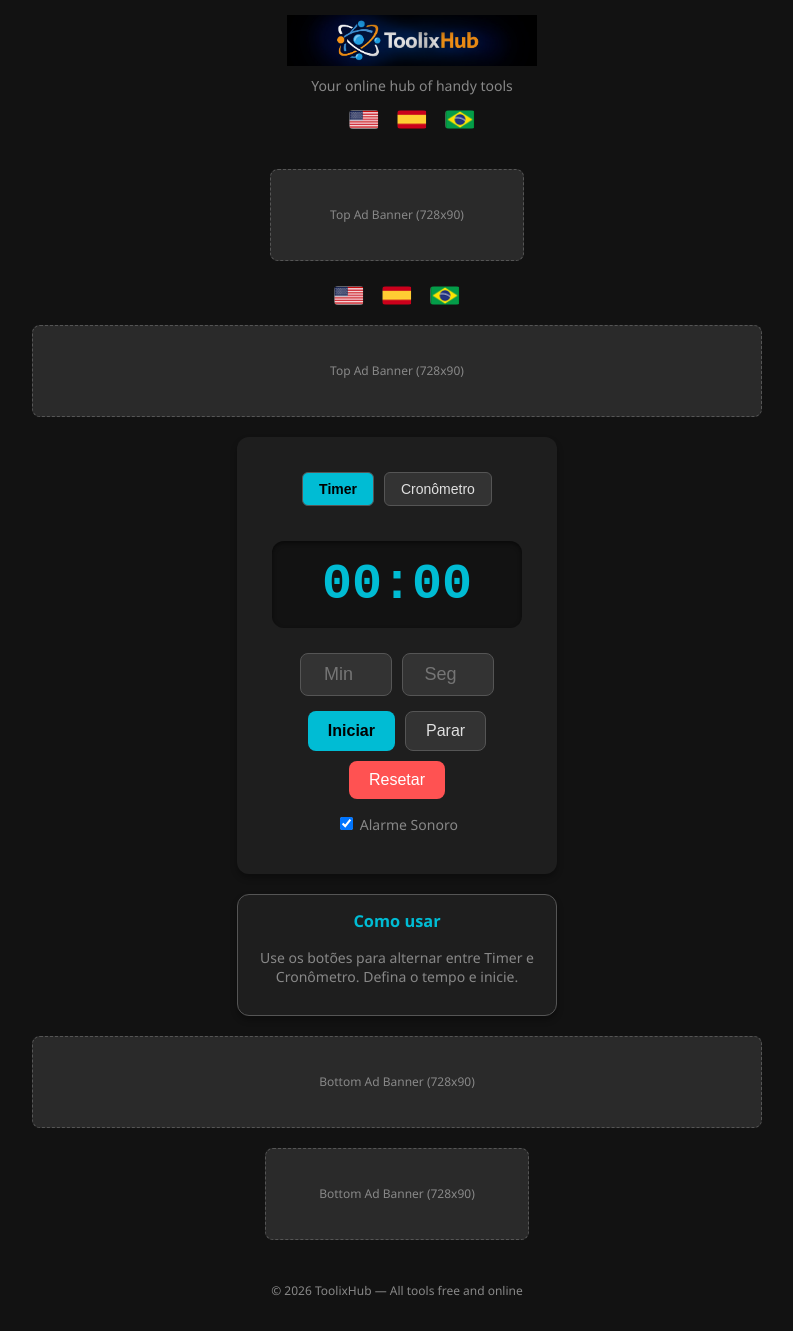
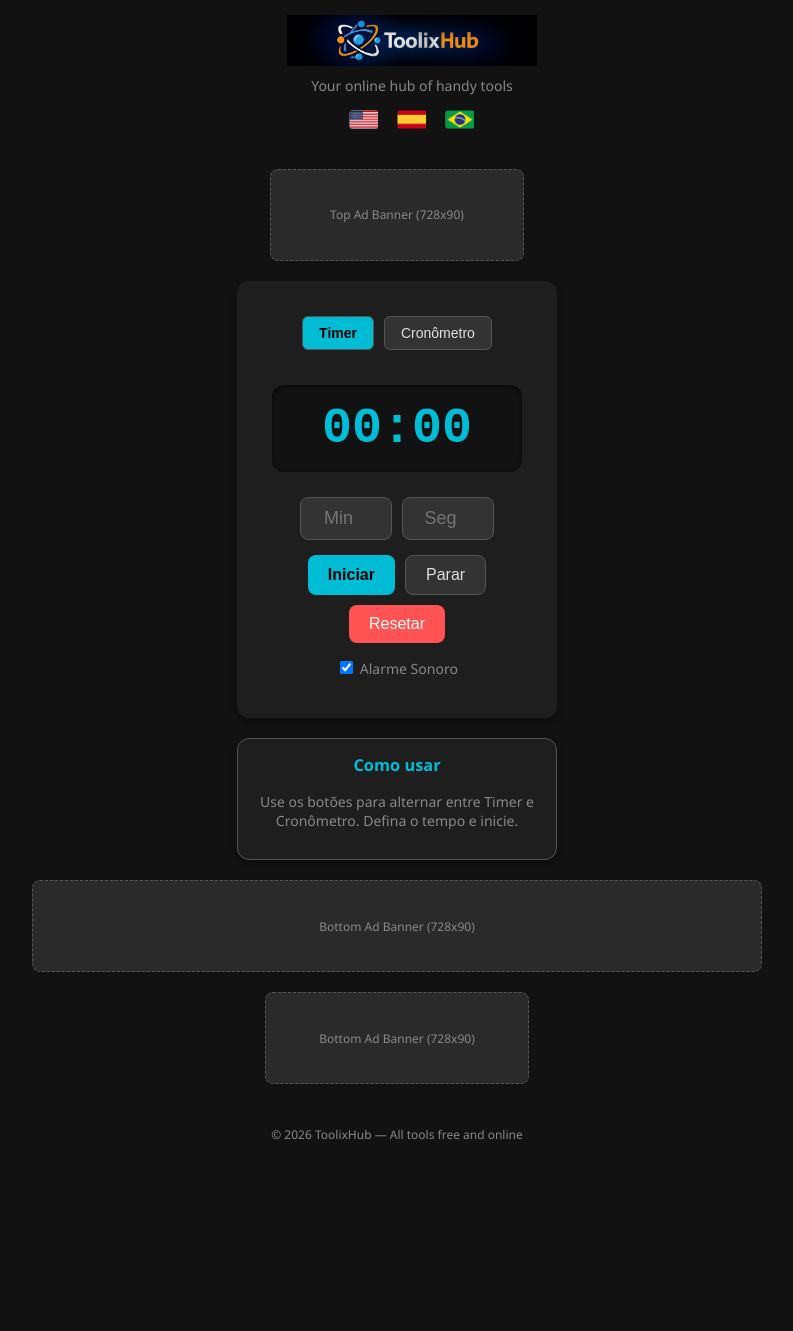
Before and after one commit to toolixhub-app/toolixhub, a Jekyll site: the page timer.html, which Jekyll copies as it is, in a window 1280 px wide. Shown: the whole page, without its empty margins (243-1036 px from the left). Built offline with Jekyll 4.4.1, drawn with Linux system fonts in a browser that asks for light colours; after the commit the page ends 1175 px from its top, so only the background shows below that.

Commit message:
Update timer.html

```diff
--- a/timer.html
+++ b/timer.html
@@ -6,135 +6,31 @@
     <title data-i18n="tool_timer_title">Timer & Cronômetro - ToolixHub</title>
     <link rel="stylesheet" href="css/style_v2.css">
     <style>
-        /* Estilos específicos para o Timer/Cronômetro */
-        .timer-container {
-            display: flex;
-            flex-direction: column;
-            align-items: center;
-            gap: 15px;
-            padding: 20px;
-        }
-        .toggle-row {
-            display: flex;
-            justify-content: center;
-            gap: 10px;
-            margin-bottom: 10px;
-        }
-        .btn-toggle {
-            background-color: var(--btn-bg);
-            color: var(--text-color);
-            border: 1px solid var(--border-color);
-            padding: 8px 16px;
-            border-radius: 6px;
-            cursor: pointer;
-            font-size: 14px;
-        }
-        .btn-toggle.active {
-            background-color: var(--accent-color);
-            color: #000;
-            font-weight: bold;
-        }
-        .time-input-group {
-            display: flex;
-            gap: 10px;
-        }
-        .time-input-group input {
-            width: 70px;
-            padding: 10px;
-            font-size: 18px;
-            text-align: center;
-            border-radius: 8px;
-            border: 1px solid var(--border-color);
-            background-color: var(--btn-bg);
-            color: var(--text-color);
-        }
-        .timer-controls {
-            display: flex;
-            gap: 10px;
-            flex-wrap: wrap;
-            justify-content: center;
-        }
-        #display {
-            font-family: 'Courier New', Courier, monospace;
-            font-size: 50px;
-            font-weight: bold;
-            color: var(--accent-color);
-            margin: 10px 0;
-            background-color: #121212;
-            padding: 15px 30px;
-            border-radius: 12px;
-            box-shadow: inset 0 2px 4px rgba(0,0,0,0.5);
-            width: 100%;
-            box-sizing: border-box;
-            text-align: center;
-        }
-        .btn-timer {
-            padding: 10px 20px;
-            font-size: 16px;
-            border-radius: 8px;
-            cursor: pointer;
-            border: 1px solid var(--border-color);
-            background-color: var(--btn-bg);
-            color: var(--text-color);
-            transition: background 0.2s;
-        }
+        /* Estilos específicos para o Timer/Cronômetro (Mantenha o mesmo CSS) */
+        .timer-container { display: flex; flex-direction: column; align-items: center; gap: 15px; padding: 20px; }
+        .toggle-row { display: flex; justify-content: center; gap: 10px; margin-bottom: 10px; }
+        .btn-toggle { background-color: var(--btn-bg); color: var(--text-color); border: 1px solid var(--border-color); padding: 8px 16px; border-radius: 6px; cursor: pointer; font-size: 14px; }
+        .btn-toggle.active { background-color: var(--accent-color); color: #000; font-weight: bold; }
+        .time-input-group { display: flex; gap: 10px; }
+        .time-input-group input { width: 70px; padding: 10px; font-size: 18px; text-align: center; border-radius: 8px; border: 1px solid var(--border-color); background-color: var(--btn-bg); color: var(--text-color); }
+        .timer-controls { display: flex; gap: 10px; flex-wrap: wrap; justify-content: center; }
+        #display { font-family: 'Courier New', Courier, monospace; font-size: 50px; font-weight: bold; color: var(--accent-color); margin: 10px 0; background-color: #121212; padding: 15px 30px; border-radius: 12px; box-shadow: inset 0 2px 4px rgba(0,0,0,0.5); width: 100%; box-sizing: border-box; text-align: center; }
+        .btn-timer { padding: 10px 20px; font-size: 16px; border-radius: 8px; cursor: pointer; border: 1px solid var(--border-color); background-color: var(--btn-bg); color: var(--text-color); transition: background 0.2s; }
         .btn-timer:hover { background-color: var(--btn-hover); }
-        .btn-timer.primary {
-            background-color: var(--accent-color);
-            color: #000;
-            font-weight: bold;
-            border: none;
-        }
-        .btn-timer.danger {
-            background-color: var(--ac-btn-bg);
-            color: white;
-            border: none;
-        }
-        .tool-info {
-            background: var(--container-bg);
-            padding: 15px;
-            margin: 10px auto;
-            border-radius: 12px;
-            box-shadow: 0 4px 6px rgba(0,0,0,0.3);
-            width: 90%;
-            max-width: 320px;
-            font-size: 14px;
-            color: var(--secondary-text);
-            text-align: center;
-            border: 1px solid var(--border-color);
-            box-sizing: border-box;
-        }
+        .btn-timer.primary { background-color: var(--accent-color); color: #000; font-weight: bold; border: none; }
+        .btn-timer.danger { background-color: var(--ac-btn-bg); color: white; border: none; }
+        .tool-info { background: var(--container-bg); padding: 15px; margin: 10px auto; border-radius: 12px; box-shadow: 0 4px 6px rgba(0,0,0,0.3); width: 90%; max-width: 320px; font-size: 14px; color: var(--secondary-text); text-align: center; border: 1px solid var(--border-color); box-sizing: border-box; }
         .tool-info h3 { color: var(--accent-color); margin-top: 0; }
-        .checkbox-container {
-            font-size: 14px;
-            color: var(--secondary-text);
-            margin-bottom: 5px;
-        }
-        /* Estilo do Seletor de Idioma */
-        .lang-selector {
-            text-align: center;
-            padding: 10px;
-        }
-        .lang-selector img {
-            width: 30px;
-            height: auto;
-            margin: 0 5px;
-            cursor: pointer;
-            border-radius: 4px;
-        }
+        .checkbox-container { font-size: 14px; color: var(--secondary-text); margin-bottom: 5px; }
+
+        /* O estilo lang-selector pode ser movido para style_v2.css se estiver no header.html */
+        .lang-selector { text-align: center; padding: 10px; }
+        .lang-selector img { width: 30px; height: auto; margin: 0 5px; cursor: pointer; border-radius: 4px; }
     </style>
 </head>
 <body>
 
     <div id="header-placeholder"></div>
-
-    <div class="lang-selector">
-        <img src="bandeira_eua.png" alt="English" onclick="changeLanguage('en')">
-        <img src="bandeira_espanha.png" alt="Español" onclick="changeLanguage('es')">
-        <img src="bandeira_brasil.png" alt="Português" onclick="changeLanguage('pt')">
-    </div>
-
-    <div class="ad-space">Top Ad Banner (728x90)</div>
 
     <main class="calc-container">
         <div class="timer-container">
@@ -308,17 +201,14 @@
 
         function start() {
             if (isRunning) return;
-
             if (mode === 'timer' && totalSeconds === 0) {
                 const m = parseInt(document.getElementById('minutes').value) || 0;
                 const s = parseInt(document.getElementById('seconds').value) || 0;
                 totalSeconds = m * 60 + s;
                 if (totalSeconds <= 0) return;
             }
-
             isRunning = true;
             startTime = Date.now();
-
             timer = setInterval(() => {
                 if (mode === 'timer') {
                     if (totalSeconds > 0) {
```
Also changed, not shown: other parts of timer.html (+7 -11 lines).
